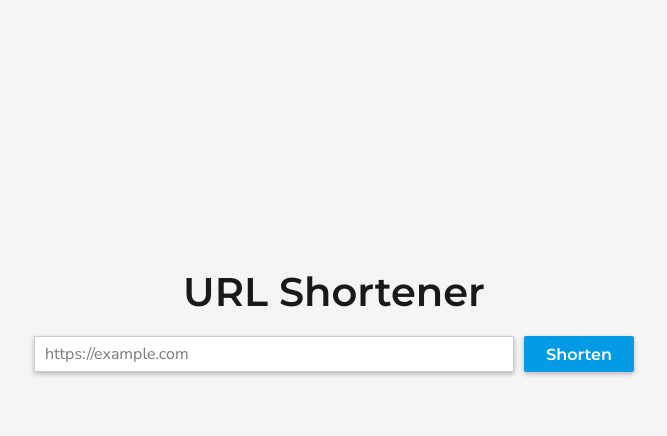
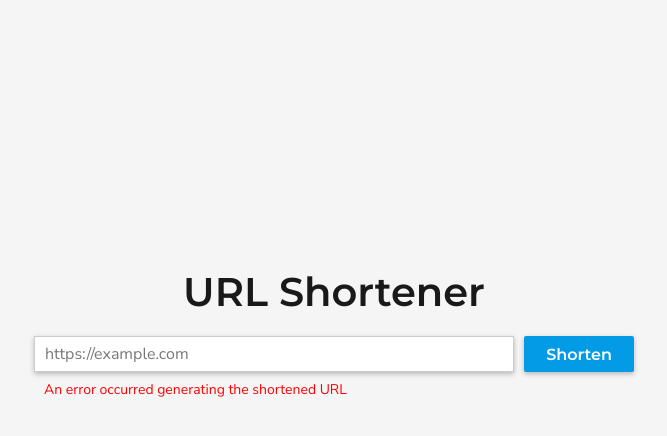
Before and after one commit to collinwalsh1998/congenial-invention, a plain HTML site: page index.html in a window 1280 px wide. Both pictures are taken after typing "https://example.com" into the empty fields and a click on the button "Shorten". Shown: the whole page, without its empty margins (306-973 px from the left). Drawn offline with nearby package versions, Linux system fonts and the light colour scheme; no server answers.

Commit message:
added error messaging and finished url shortening functionality

```diff
--- a/index.html
+++ b/index.html
@@ -28,6 +28,8 @@
                 <button type="submit" id="submit">Shorten</button>
             </div>
         </form>
+
+        <p id="error-message"></p>
     </section>
 </body>
 </html>
--- a/script.js
+++ b/script.js
@@ -3,10 +3,12 @@
 
     var form;
     var urlInput;
+    var errorMessage;
 
     document.addEventListener("DOMContentLoaded", function() {
         form = document.getElementById("shortener-form");
         urlInput = document.getElementById("url-input");
+        errorMessage = document.getElementById("error-message");
 
         form.addEventListener("submit", startSubmit);
         urlInput.addEventListener("input", removeError);
@@ -14,16 +16,26 @@
 
     function removeError() {
         this.classList.remove("invalid");
+        hideError();
+    }
+
+    function hideError() {
+        errorMessage.classList.remove("show");
+        errorMessage.textContent = "";
     }
 
     function startSubmit(event) {
         event.preventDefault();
+        hideError();
 
         if(validateForm()) {
             getShortenedUrl().then(function(data) {
-
+                var shortened_url = window.location.origin + "/" + data.message.shortened_url;
+                urlInput.value = shortened_url;
+                urlInput.select();
             }).catch(function(error) {
-
+                errorMessage.textContent = error.message;
+                errorMessage.classList.add("show");
             });
         }
     }
--- a/styles.css
+++ b/styles.css
@@ -74,6 +74,20 @@ html, body {
     cursor: pointer;
 }
 
+#error-message {
+    font-size: 14px;
+    line-height: 16px;
+    color: red;
+    margin-top: 10px;
+    padding-left: 10px;
+    text-align: left;
+    display: none;
+}
+
+#error-message.show {
+    display: block;
+}
+
 @media screen and (max-width: 600px) {
     .input-container.large {
         width: 70%;
@@ -98,4 +112,9 @@ html, body {
         padding-left: 0;
         margin-top: 10px;
     }
+
+    #error-message {
+        padding-left: 0;
+        text-align: center;
+    }
 }
```
